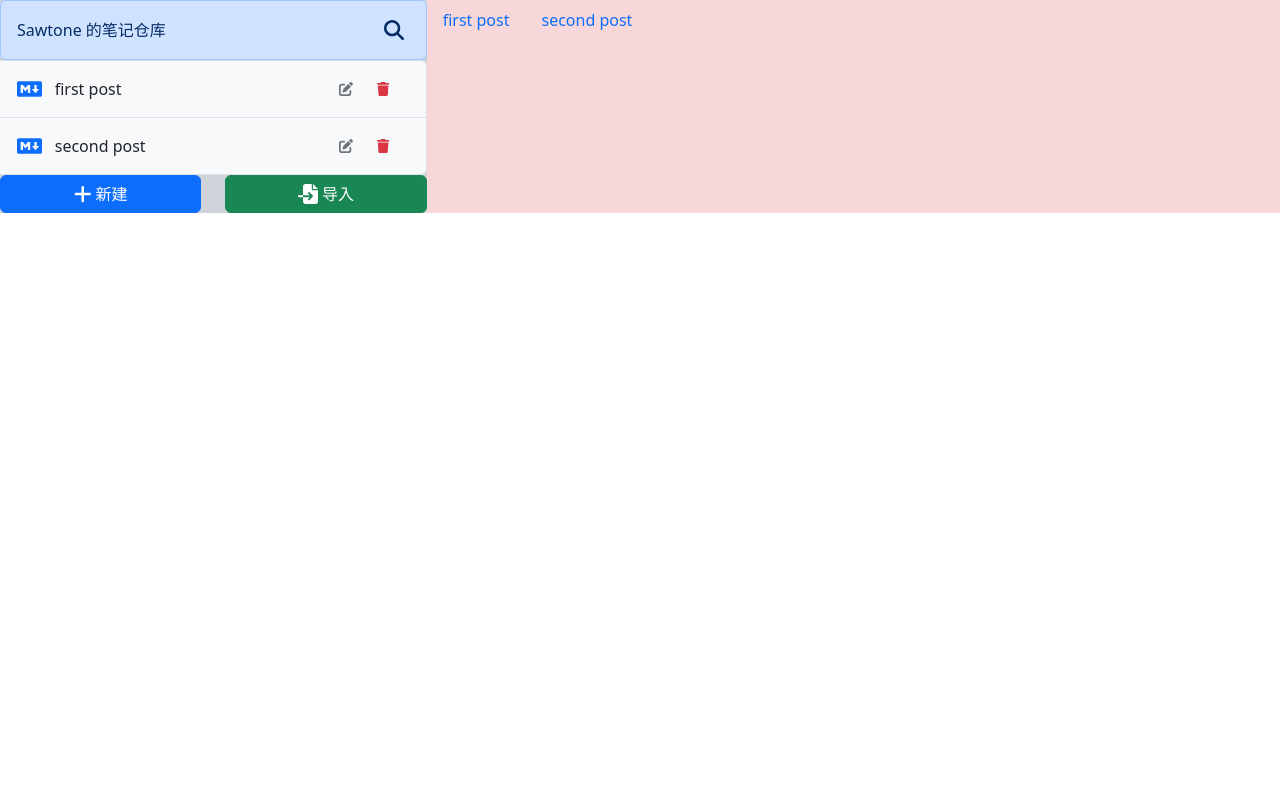
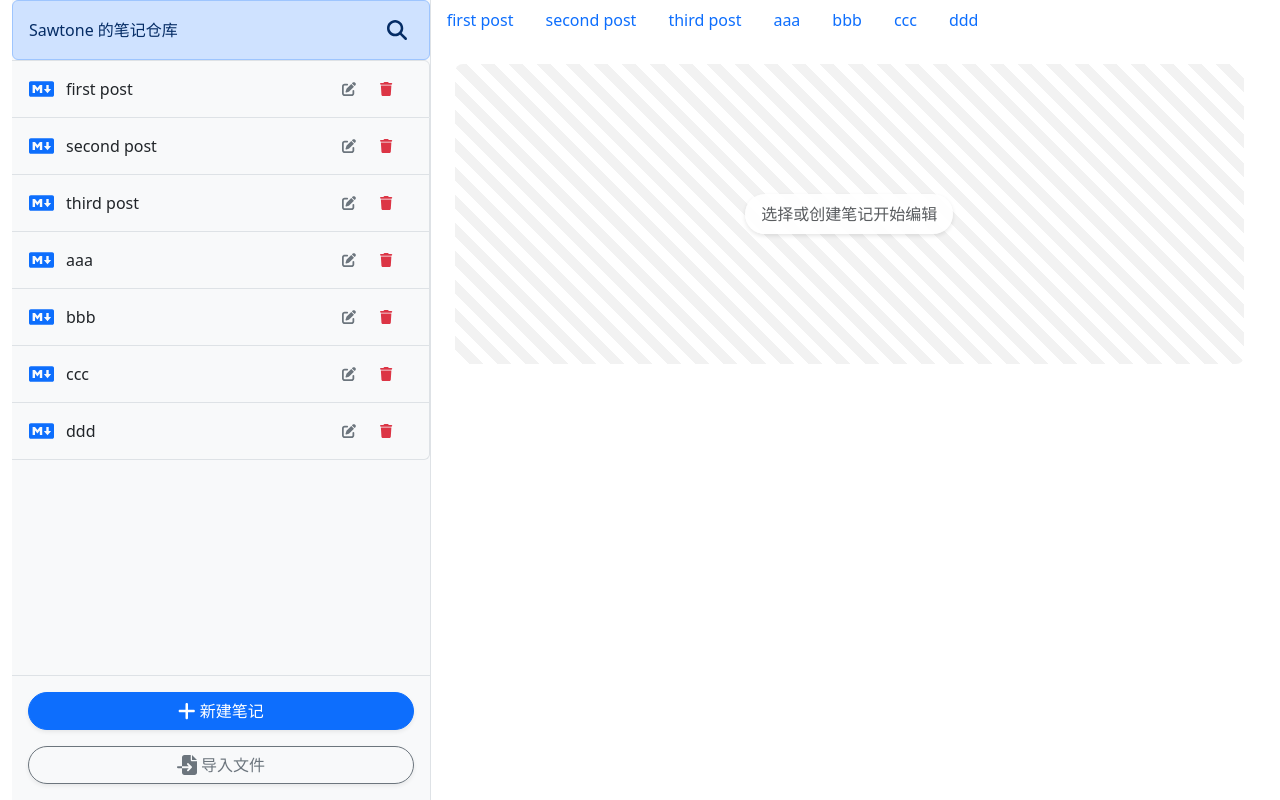
Before and after one commit to Sawtone/MarkdownEditor, a React (Create React App) app: page / in a window 1280 px wide. Built offline with nearby package versions, Linux system fonts and the light colour scheme.

Commit message:
调整主页面布局(App.js)

```diff
--- a/src/App.css
+++ b/src/App.css
@@ -1,3 +1,4 @@
+/* ----------------------------------video------------------------------------------- */
 .icon-button {
     background: none;
     border: none;
@@ -7,6 +8,8 @@
 .c-link {
     cursor: pointer;
 }
+
+/* -------------------------------FileList.js------------------------------------------- */
 
 /* 文件列表项悬停效果
    box-shadow: 水平偏移 垂直偏移 模糊半径 颜色（含透明度）
@@ -37,3 +40,89 @@
 .text-truncate {
     max-width: 200px;
 }
+
+/* ---------------------------------App.js------------------------------------------- */
+
+/* 主容器高度控制 */
+.vh-100 {
+    height: 100vh;  /* 使用视口单位确保全屏高度 */
+  }
+
+  /* 侧边栏阴影和过渡效果 */
+  .border-end {
+    border-right: 1px solid #dee2e6 !important; /* 强化边框颜色 */
+    box-shadow: 4px 0 6px -4px rgba(0, 0, 0, 0.1); /* 添加右侧投影 */
+    transition: box-shadow 0.3s ease; /* 平滑过渡效果 */
+  }
+
+  /* 滚动区域优化 */
+  .overflow-auto {
+    scrollbar-width: thin; /* Firefox滚动条细型 */
+    scrollbar-color: #adb5bd transparent; /* Firefox滚动条颜色 */
+  }
+
+  /* 按钮悬停动画 */
+  .hover-scale {
+    transition: transform 0.2s ease-in-out;
+  }
+  .hover-scale:hover {
+    transform: scale(1.02); /* 微放大效果 */
+    box-shadow: 0 2px 8px rgba(0, 0, 0, 0.1); /* 悬浮阴影 */
+  }
+
+  /* 编辑器占位符样式 */
+  .editor-placeholder {
+    position: relative;
+    min-height: 300px; /* 最小高度保证可视性 */
+    background:
+      repeating-linear-gradient(
+        45deg,
+        transparent,
+        transparent 10px,
+        rgba(0, 0, 0, 0.05) 10px,
+        rgba(0, 0, 0, 0.05) 20px
+      ); /* 斜纹背景 */
+    border-radius: 8px;
+    display: flex;
+    align-items: center;
+    justify-content: center;
+  }
+
+  .editor-placeholder span {
+    background: rgba(255, 255, 255, 0.9); /* 半透明白底 */
+    padding: 0.5rem 1rem;
+    border-radius: 20px;
+    box-shadow: 0 2px 4px rgba(0, 0, 0, 0.1);
+  }
+
+  /* 响应式断点优化 */
+  @media (max-width: 768px) {
+    .border-end {
+      box-shadow: none; /* 移动端移除阴影 */
+      border-right: none !important;
+      border-bottom: 1px solid #dee2e6 !important; /* 底部边框替代 */
+    }
+
+    .rounded-pill {
+      border-radius: 0.3rem !important; /* 移动端减小圆角 */
+    }
+  }
+
+  /* 滚动条美化 (Webkit内核) */
+  ::-webkit-scrollbar {
+    width: 8px;
+    height: 8px;
+  }
+
+  ::-webkit-scrollbar-track {
+    background: rgba(0, 0, 0, 0.05);
+  }
+
+  ::-webkit-scrollbar-thumb {
+    background: #adb5bd;
+    border-radius: 4px;
+  }
+
+  ::-webkit-scrollbar-thumb:hover {
+    background: #6c757d;
+  }
--- a/src/App.js
+++ b/src/App.js
@@ -10,74 +10,56 @@
 
 function App() {
   return (
-    <div className="App container-fluid">
-      {/*栅格布局 grid*/}
-      <div className="row no-gutters">
-        <div className="col-4 bg-dark-subtle align-items-center px-0">
+    <div className="App container-fluid vh-100">
+      <div className="row g-0 h-100">
+        <div className="col-12 col-md-4 bg-light border-end">
+          <div className="d-flex flex-column h-100">
             <FileSearch
               title="Sawtone 的笔记仓库"
-            onFileSearch={(value)=>{console.log('Search: ' + value)}}
+              onFileSearch={console.log}
+              className="mb-3 shadow-sm"
             />
+
+            <div className="flex-grow-1 overflow-auto">
               <FileList
                 files={defaultFiles}
-            onFileClick={(id)=>{console.log(id)}}
-            onSaveEdit={(id, newValue)=>{console.log(id); console.log(newValue)}}
-            onFileDelete={(id)=>{console.log('delete', id)}}
+                onFileClick={console.log}
+                onSaveEdit={console.log}
+                onFileDelete={console.log}
               />
-          <div className="row no-gutters">
-            <div className="col d-flex">
+            </div>
+
+            <div className="d-grid gap-3 p-3 border-top">
               <BottomButton
-                text='新建'
+                text='新建笔记'
                 colorClass='btn-primary'
                 icon={faPlus}
-                className="flex-grow-1"
+                className="rounded-pill shadow-sm hover-scale"
               />
-            </div>
-            <div className="col d-flex">
               <BottomButton
-                text='导入'
-                colorClass='btn-success'
+                text='导入文件'
+                colorClass='btn-outline-secondary'
                 icon={faFileImport}
-                className="flex-grow-1"
+                className="rounded-pill shadow-sm"
               />
             </div>
           </div>
         </div>
-        <div className="col-8 bg-danger-subtle align-items-center px-0">
+
+        <div className="col-12 col-md-8 bg-white">
+          <div className="h-100 d-flex flex-column">
             <TabList
               files={defaultFiles}
-
+              className="border-bottom"
             />
-
-
+            <div className="flex-grow-1 p-4">
+              <div className="editor-placeholder">
+                <span className="text-muted">选择或创建笔记开始编辑</span>
               </div>
             </div>
-
-
-
-
-
-
-
-
-
-
-
-
-      {/*<header className="App-header">*/}
-      {/*  <img src={logo} className="App-logo" alt="logo" />*/}
-      {/*  <p>*/}
-      {/*    Edit <code>src/App.js</code> and save to reload.*/}
-      {/*  </p>*/}
-      {/*  <a*/}
-      {/*    className="App-link"*/}
-      {/*    href="https://reactjs.org"*/}
-      {/*    target="_blank"*/}
-      {/*    rel="noopener noreferrer"*/}
-      {/*  >*/}
-      {/*    Learn React*/}
-      {/*  </a>*/}
-      {/*</header>*/}
+          </div>
+        </div>
+      </div>
     </div>
   );
 }
--- a/src/utils/defaultFiles.js
+++ b/src/utils/defaultFiles.js
@@ -12,7 +12,38 @@
         title: 'second post',
         body: '111',
         createAt: 20000
-    }
+    },
+    {
+        id: '3',
+        title: 'third post',
+        body: 'empty',
+        createAt: 30000
+    },
+    {
+        id: '4',
+        title: 'aaa',
+        body: 'empty',
+        createAt: 40000
+    },
+    {
+        id: '5',
+        title: 'bbb',
+        body: 'empty',
+        createAt: 50000
+    },
+    {
+        id: '6',
+        title: 'ccc',
+        body: 'empty',
+        createAt: 60000
+    },
+    {
+        id: '7',
+        title: 'ddd',
+        body: 'empty',
+        createAt: 70000
+    },
+
 ]
 
 export default defaultFiles;
```
Lines whose indentation alone changed are shown as unchanged.
